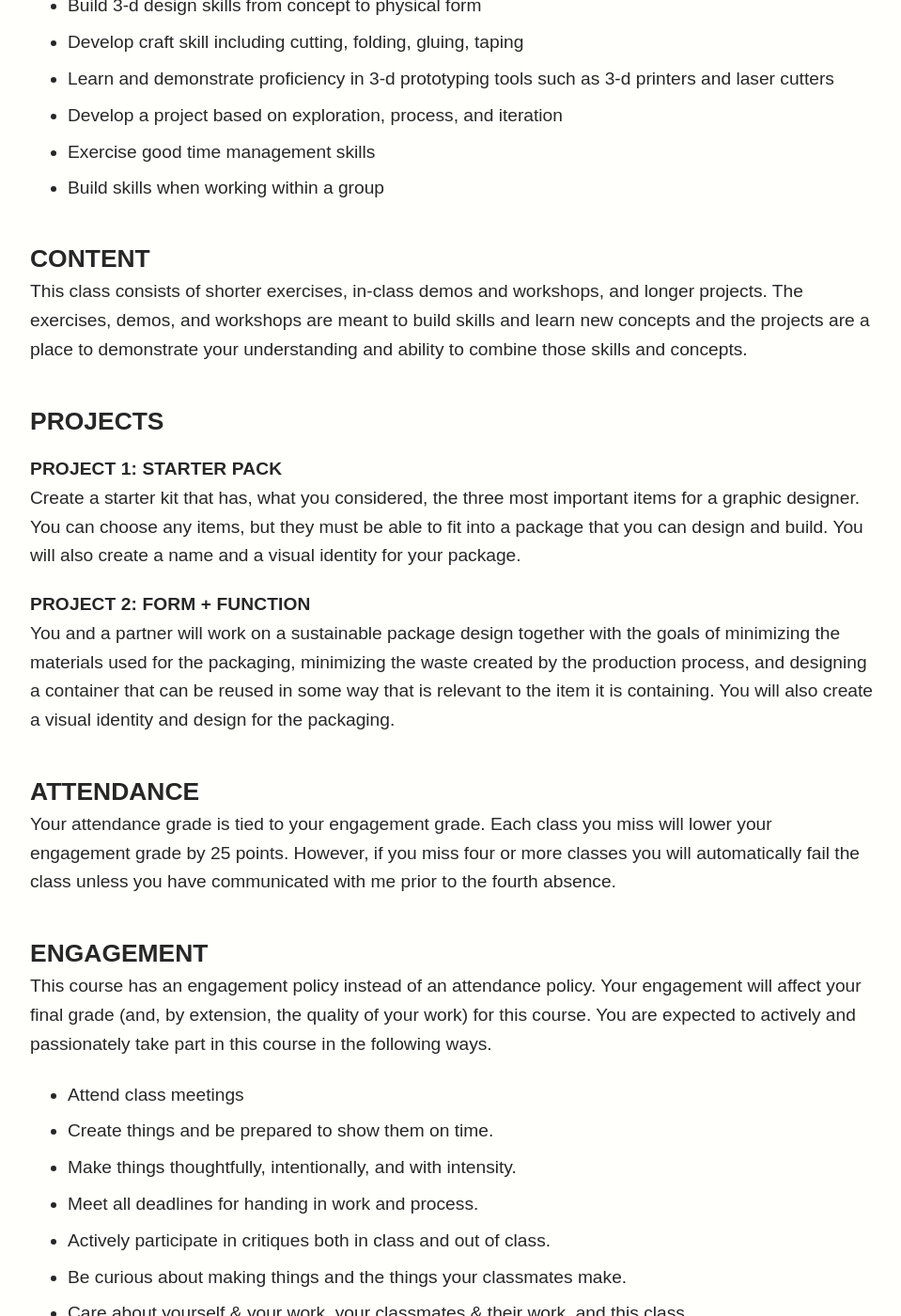
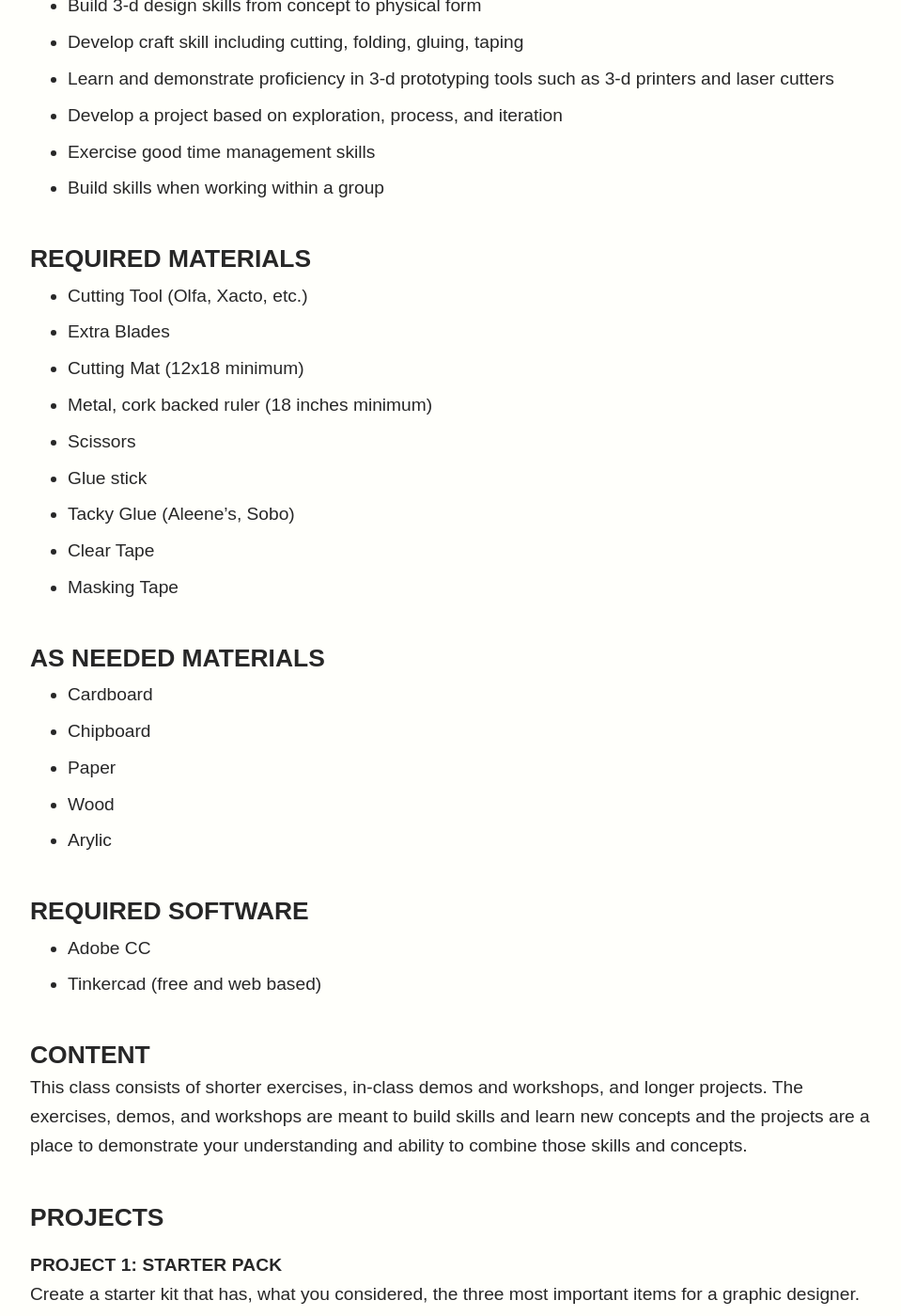
Before and after one commit to gmu-gd/package24-fall, a Jekyll site: the page built from syllabus/index.md, in a window 1280 px wide and 1400 px high, scrolled down 1104 px. Shown: the whole window at 94% size, without its empty margins (0-959 px from the left). Built offline with Jekyll 4.4.1, drawn with Linux system fonts in a browser that asks for light colours; some web fonts are replaced.

Commit message:
Update index.md

```diff
--- a/syllabus/index.md
+++ b/syllabus/index.md
@@ -26,6 +26,28 @@ Students will participate in all aspects of the development, design, assembly an
 * Develop a project based on exploration, process, and iteration
 * Exercise good time management skills
 * Build skills when working within a group
+
+### Required Materials
+* Cutting Tool (Olfa, Xacto, etc.)
+* Extra Blades
+* Cutting Mat (12x18 minimum)
+* Metal, cork backed ruler (18 inches minimum)
+* Scissors
+* Glue stick
+* Tacky Glue (Aleene’s, Sobo)
+* Clear Tape
+* Masking Tape
+
+### As Needed Materials
+* Cardboard
+* Chipboard
+* Paper
+* Wood
+* Arylic
+
+### Required Software
+* Adobe CC
+* Tinkercad (free and web based)
 
 ### Content
 This class consists of  shorter exercises, in-class demos and workshops, and longer projects. The exercises, demos, and workshops are meant to build skills and learn new concepts and the projects are a place to demonstrate your understanding and ability to combine those skills and concepts.
```
